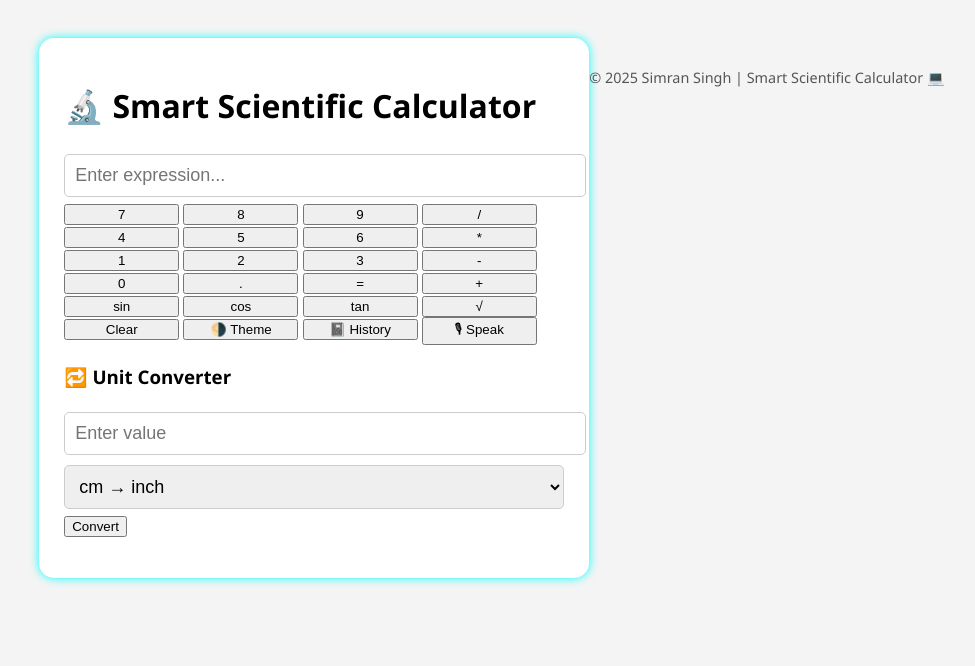
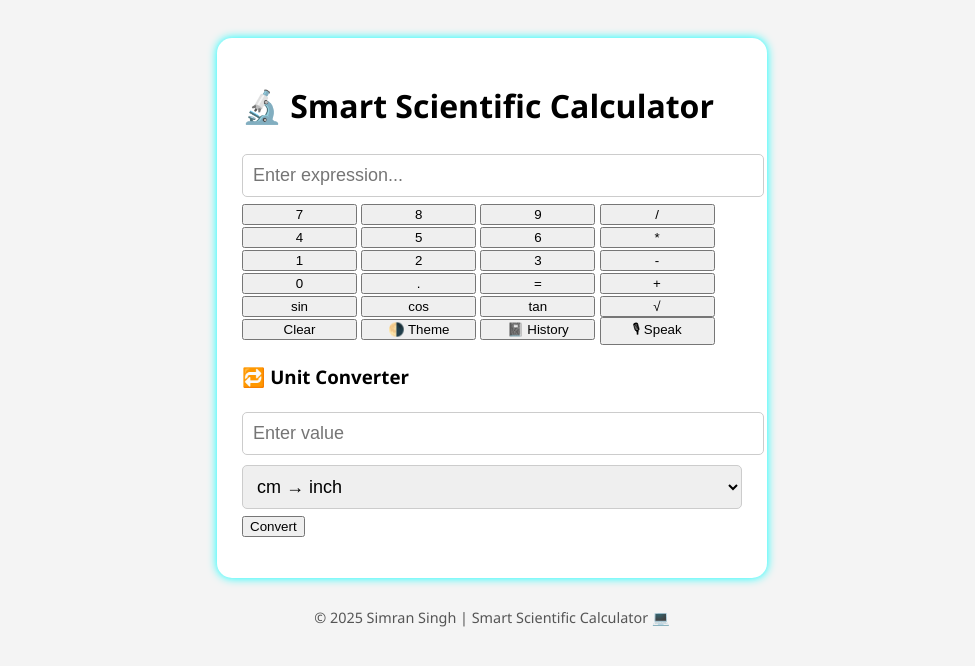
Before and after one commit to Simransingh495/smart-calculator, a Flask app: page / in a window 1280 px wide. Shown: the top 666 px of the page, without its empty margins (148-1123 px from the left). Run offline with Flask 3, Linux system fonts and the light colour scheme.

Commit message:
Update index.html

```diff
--- a/templates/index.html
+++ b/templates/index.html
@@ -6,6 +6,7 @@
   <link rel="stylesheet" href="/static/style.css">
 </head>
 <body>
+  <div class="page-wrapper">
   <div class="calculator">
     <h1>🔬 Smart Scientific Calculator</h1>
     <input type="text" id="display" placeholder="Enter expression...">
@@ -125,5 +126,6 @@
 <footer style="text-align: center; margin-top: 30px; font-size: 0.9rem; color: #555;">
   &copy; 2025 Simran Singh | Smart Scientific Calculator 💻
 </footer>
+</div>
 </body>
 </html>
```
